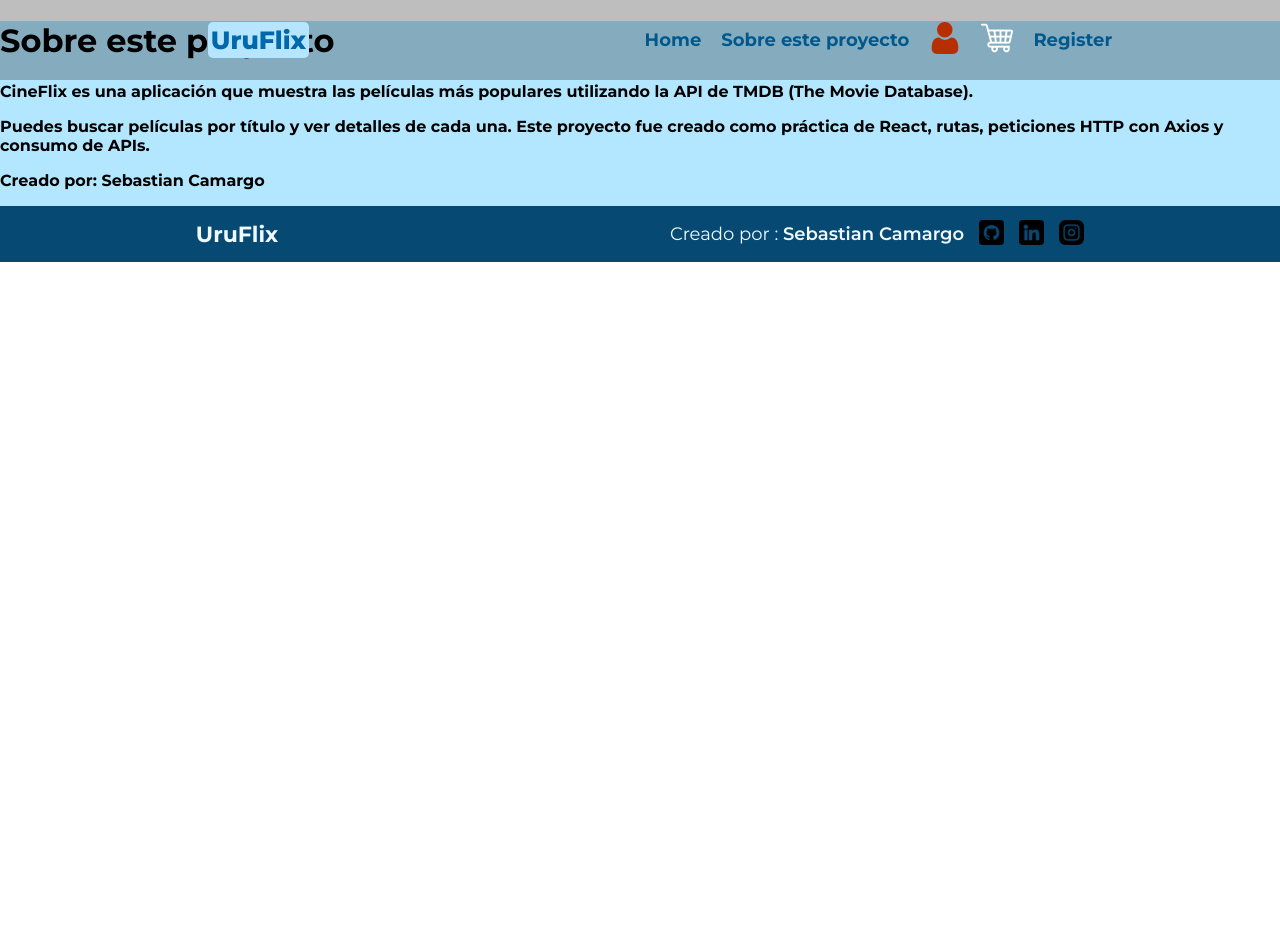
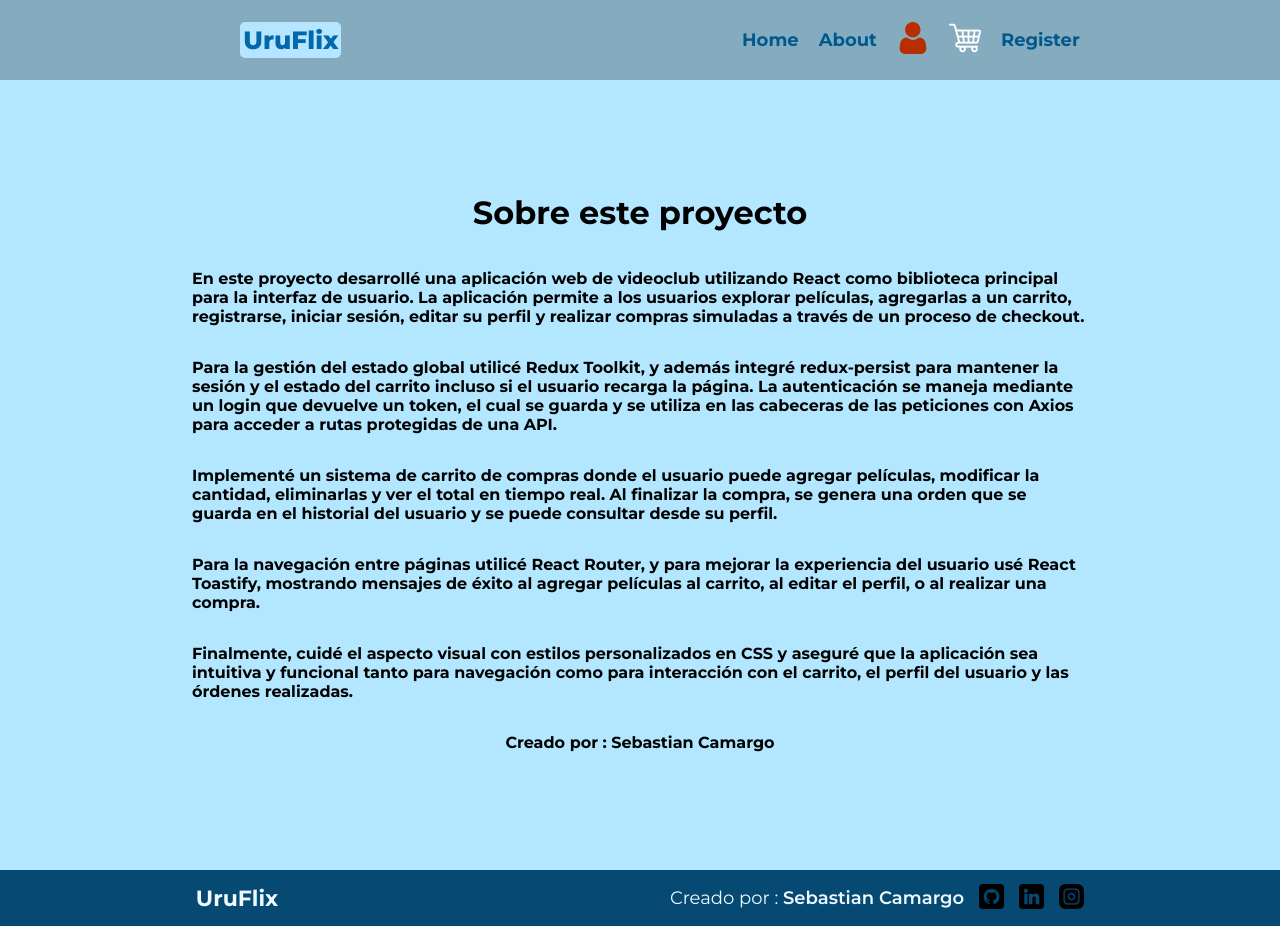
Before and after one commit to SebaCamargo/proyecto-final, a React (Vite) app: page /about in a window 1280 px wide. Before the commit the page ends 800 px from the top, so only its background shows below. Built offline with nearby package versions, Linux system fonts and the light colour scheme; no server answers.

Commit message:
store modificado

```diff
--- a/src/App.jsx
+++ b/src/App.jsx
@@ -70,7 +70,7 @@ function App() {
               </li>
 
               <li>
-                <Link to="/about">Sobre este proyecto</Link>
+                <Link to="/about">About</Link>
               </li>
 
               <li>
--- a/src/main.jsx
+++ b/src/main.jsx
@@ -4,7 +4,7 @@ import { BrowserRouter } from "react-router";
 import { Provider } from "react-redux";
 import { PersistGate } from "redux-persist/integration/react";
 import 'react-toastify/dist/ReactToastify.css';
-import store, { persistor } from "./state/Store";
+import store, { persistor } from "./state/store.js";
 import App from "./App.jsx";
 
 createRoot(document.getElementById("root")).render(
--- a/src/pages/About.jsx
+++ b/src/pages/About.jsx
@@ -1,18 +1,49 @@
 import React from "react";
+import "./Pages.css";
 
 function About() {
   return (
-    <div>
+    <div className="about">
       <h1>Sobre este proyecto</h1>
       <p>
-        CineFlix es una aplicación que muestra las películas más populares utilizando la API de TMDB (The Movie Database).
+        En este proyecto desarrollé una aplicación web de videoclub utilizando
+        React como biblioteca principal para la interfaz de usuario. La
+        aplicación permite a los usuarios explorar películas, agregarlas a un
+        carrito, registrarse, iniciar sesión, editar su perfil y realizar
+        compras simuladas a través de un proceso de checkout.
       </p>
+
       <p>
-        Puedes buscar películas por título y ver detalles de cada una. Este proyecto fue creado como práctica de React, rutas, peticiones HTTP con Axios y consumo de APIs.
+        Para la gestión del estado global utilicé Redux Toolkit, y además
+        integré redux-persist para mantener la sesión y el estado del carrito
+        incluso si el usuario recarga la página. La autenticación se maneja
+        mediante un login que devuelve un token, el cual se guarda y se utiliza
+        en las cabeceras de las peticiones con Axios para acceder a rutas
+        protegidas de una API.
       </p>
+
       <p>
-        Creado por: <strong>Sebastian Camargo</strong>
+        Implementé un sistema de carrito de compras donde el usuario puede
+        agregar películas, modificar la cantidad, eliminarlas y ver el total en
+        tiempo real. Al finalizar la compra, se genera una orden que se guarda
+        en el historial del usuario y se puede consultar desde su perfil.
       </p>
+
+      <p>
+        Para la navegación entre páginas utilicé React Router, y para mejorar la
+        experiencia del usuario usé React Toastify, mostrando mensajes de éxito
+        al agregar películas al carrito, al editar el perfil, o al realizar una
+        compra.
+      </p>
+
+      <p>
+        Finalmente, cuidé el aspecto visual con estilos personalizados en CSS y
+        aseguré que la aplicación sea intuitiva y funcional tanto para
+        navegación como para interacción con el carrito, el perfil del usuario y
+        las órdenes realizadas.
+      </p>
+
+      <p>Creado por : Sebastian Camargo</p>
     </div>
   );
 }
--- a/src/pages/Pages.css
+++ b/src/pages/Pages.css
@@ -971,3 +971,17 @@
 .cart .btn-checkout:hover {
     background-color: #023148;
 }
+
+/*---------------------*/
+/*--------About---------*/
+/*---------------------*/
+.about{
+    min-height: 100vh;
+    display: flex;
+    flex-direction: column;
+    justify-content: center;
+    align-items: center;
+    padding-top: 70px;
+    width: 70%;
+    margin: auto;
+}
--- a/src/state/authSlice.js
+++ b/src/state/authSlice.js
@@ -1,9 +1,8 @@
-
 import { createSlice } from "@reduxjs/toolkit";
 
 const initialState = {
-  token: localStorage.getItem("token") || null,
-  user: JSON.parse(localStorage.getItem("user")) || null,
+  token: null,
+  user: null,
 };
 
 const authSlice = createSlice({
@@ -14,14 +13,10 @@ const authSlice = createSlice({
       const { token, user } = action.payload;
       state.token = token;
       state.user = user;
-      localStorage.setItem("token", token);
-      localStorage.setItem("user", JSON.stringify(user));
     },
     logout: (state) => {
       state.token = null;
       state.user = null;
-      localStorage.removeItem("token");
-      localStorage.removeItem("user");
     },
   },
 });
--- a/src/state/store.js
+++ b/src/state/store.js
@@ -6,24 +6,22 @@ import authReducer from "./authSlice";
 import cartReducer from "./cartSlice";
 import ordersReducer from './ordersSlice';
 
-// Combinamos los reducers de la aplicación
+
 const rootReducer = combineReducers({
-    auth: authReducer, // El estado será accesible como state.auth
+    auth: authReducer,
     cart: cartReducer,
     orders: ordersReducer,
 });
 
-// Configuración de redux-persist
+
 const persistConfig = {
-    key: "root",          // Clave en localStorage: 'persist:root'
-    storage,               // Usamos localStorage para persistencia
-    whitelist: ["auth", "cart", "orders"], // Solo persistimos el slice 'auth'
+    key: "root",
+    storage,
+    whitelist: ["auth", "cart", "orders"],
 };
 
-// Envolvemos rootReducer con persistReducer para habilitar persistencia
 const persistedReducer = persistReducer(persistConfig, rootReducer);
 
-// Configuramos el store
 const store = configureStore({
     reducer: persistedReducer,
     middleware: (getDefaultMiddleware) =>
@@ -34,6 +32,5 @@ const store = configureStore({
     }),
 });
 
-// Creamos el persistor para controlar la persistencia del store
 export const persistor = persistStore(store);
 export default store;
```
